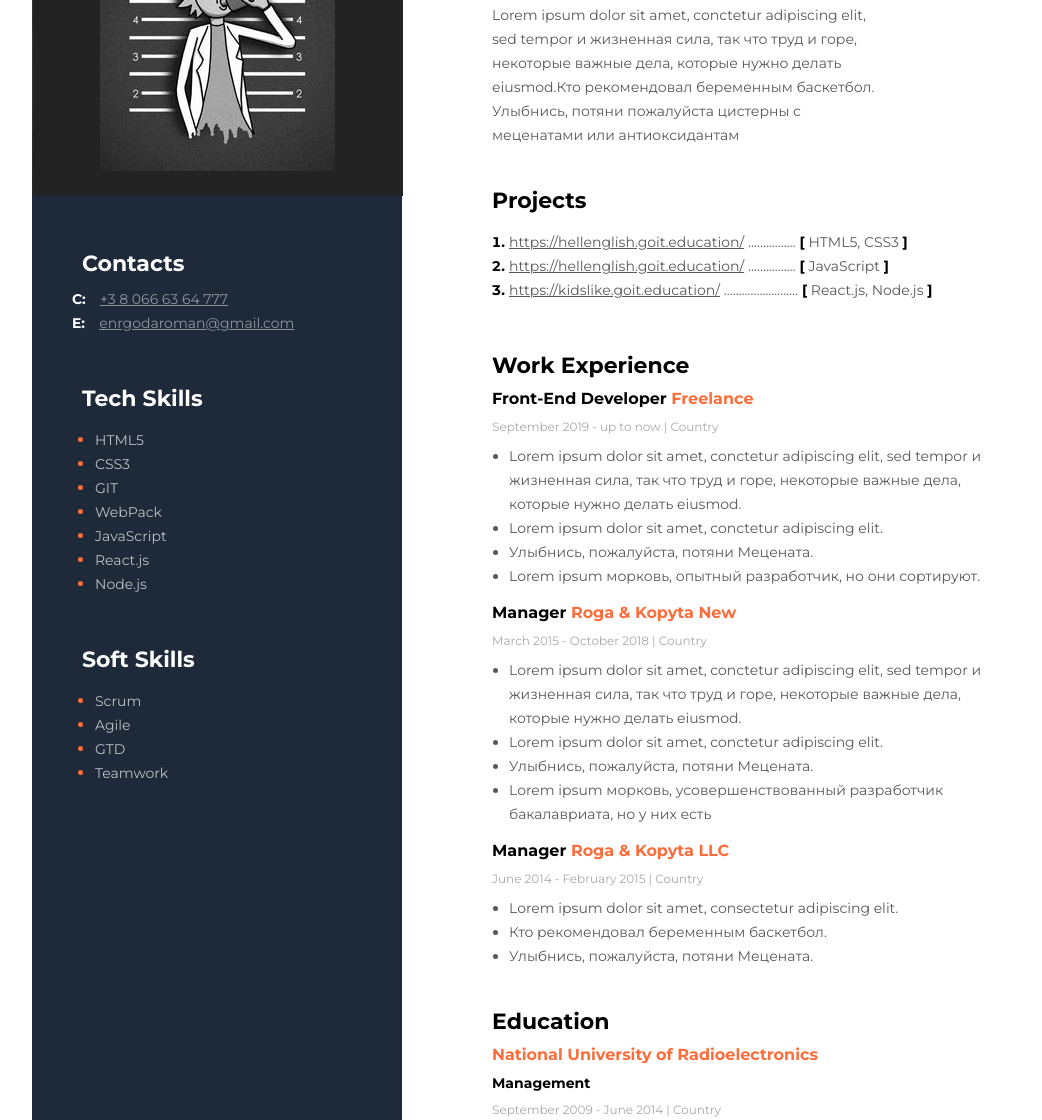
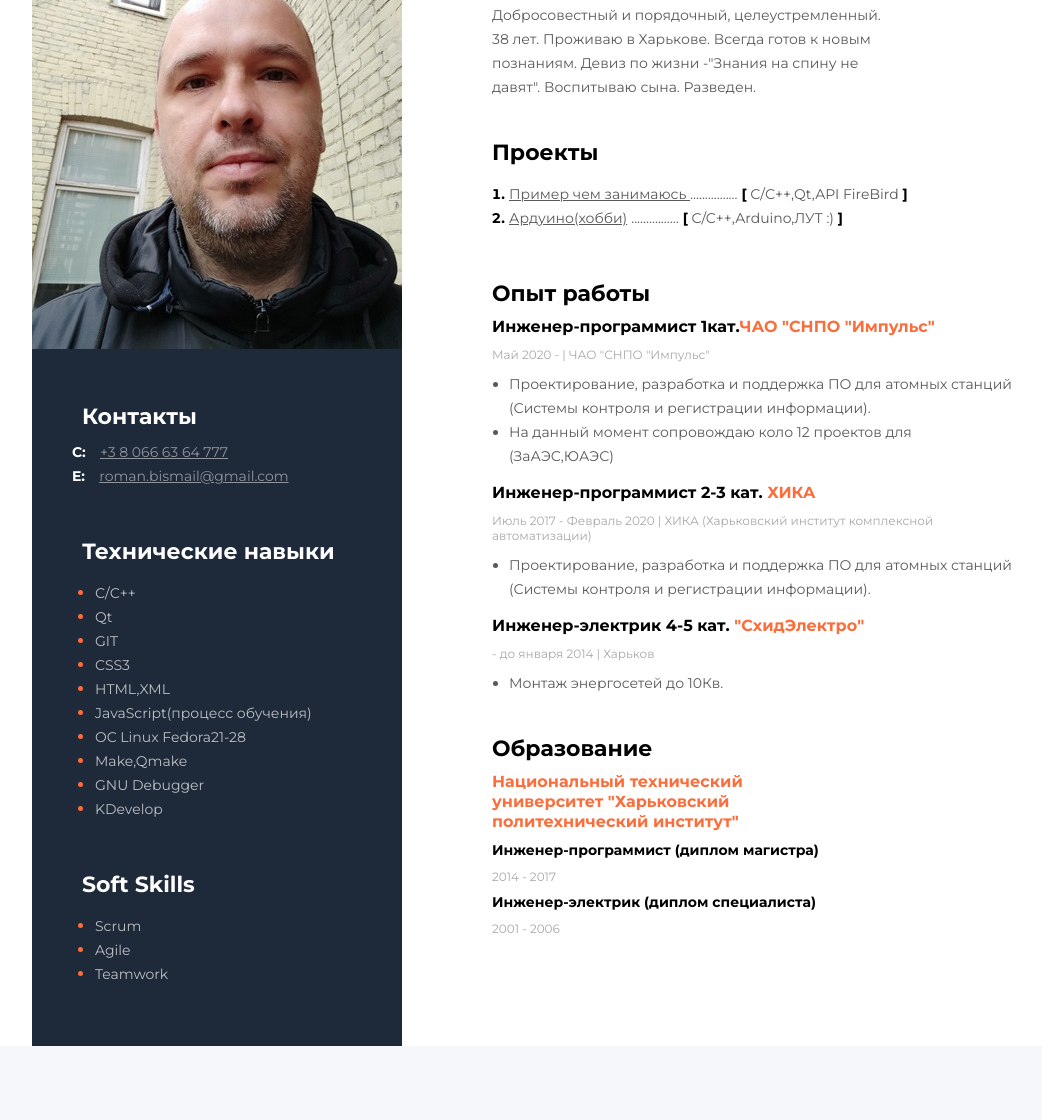
Before and after one commit to prybula-roman/my-resume, a plain HTML site: page day3/index.html in a window 1280 px wide. Shown: the part 249-1369 px from the top of the page, without its empty margins (133-1175 px from the left). After the commit the page ends 1335 px from the top, so only its background shows below. Drawn offline with Linux system fonts and the light colour scheme.

Commit message:
landing rezume

```diff
--- a/day3/index.html
+++ b/day3/index.html
@@ -1,12 +1,15 @@
 <!DOCTYPE html>
 <html lang="en">
   <head>
-    <meta charset="UTF-8">
-    <meta http-equiv="X-UA-Compatible" content="IE=edge">
-    <meta name="viewport" content="width=device-width, initial-scale=1.0">
-    <link rel="preconnect" href="https://fonts.gstatic.com">
-    <link href="https://fonts.googleapis.com/css2?family=Montserrat:wght@400;700&display=swap" rel="stylesheet">
-    <link rel="stylesheet" href="css/style.css">
+    <meta charset="UTF-8" />
+    <meta http-equiv="X-UA-Compatible" content="IE=edge" />
+    <meta name="viewport" content="width=device-width, initial-scale=1.0" />
+    <link rel="preconnect" href="https://fonts.gstatic.com" />
+    <link
+      href="https://fonts.googleapis.com/css2?family=Montserrat:wght@400;700&display=swap"
+      rel="stylesheet"
+    />
+    <link rel="stylesheet" href="css/style.css" />
     <title>My Resume</title>
   </head>
   <body>
@@ -16,122 +19,163 @@
       <div class="main_content">
         <!-- About me Section -->
         <div class="about_me">
-                    <h2 class="about_me_profession">Front-End Developer</h2>
-                    <h1 class="about_me_name">Roman Prybula</h1>
-                    <p class="about_me_p"> Lorem ipsum dolor sit amet, conctetur adipiscing elit, sed tempor и жизненная сила, так что труд и горе,
-                         некоторые важные дела, которые нужно делать eiusmod.Кто рекомендовал беременным баскетбол. Улыбнись, потяни
-                         пожалуйста цистерны с меценатами или антиоксидантам
+          <h2 class="about_me_profession">Инженер-программист</h2>
+          <h1 class="about_me_name">Прибула Роман</h1>
+          <p class="about_me_p">
+            Добросовестный и порядочный, целеустремленный. 38 лет. Проживаю в
+            Харькове. Всегда готов к новым познаниям. Девиз по жизни -"Знания на
+            спину не давят". Воспитываю сына. Разведен.
           </p>
         </div>
         <!-- My projects -->
         <div class="my_projects">
-                    <h3 class="my_projects_name">Projects</h3>
+          <h3 class="my_projects_name">Проекты</h3>
           <ol class="my_projects_ol">
             <li class="my_projects_li">
-                        <a class="my_projects_a" href="https://hellenglish.goit.education/" >https://hellenglish.goit.education/</a>
+              <a class="my_projects_a" href="primer.docx" download
+                >Пример чем занимаюсь
+              </a>
               <span class="my_projects_span">................</span>
               <span class="my_projects_span">
                 <span class="my_projects_li">[</span>
-                                HTML5, CSS3
+                С/С++,Qt,API FireBird
                 <span class="my_projects_li">]</span>
               </span>
             </li>
             <li class="my_projects_li">
-                    <a class="my_projects_a" href="https://hellenglish.goit.education/">https://hellenglish.goit.education/</a>
+              <a class="my_projects_a" href="./img/hobbi.jpg">Ардуино(хобби)</a>
               <span class="my_projects_span">................</span>
               <span class="my_projects_span">
                 <span class="my_projects_li">[</span>
-                                JavaScript
+                C/C++,Arduino,ЛУТ :)
                 <span class="my_projects_li">]</span>
               </span>
             </li>
-                    <li class="my_projects_li">
-                        <a class="my_projects_a" href="https://kidslike.goit.education/">https://kidslike.goit.education/</a>
+            <!-- <li class="my_projects_li">
+              <a class="my_projects_a" href="https://kidslike.goit.education/"
+                >https://kidslike.goit.education/</a
+              >
               <span class="my_projects_span">.........................</span>
               <span class="my_projects_span">
                 <span class="my_projects_li">[</span>
                 React.js, Node.js
                 <span class="my_projects_li">]</span>
               </span>
-                    </li>
+            </li> -->
           </ol>
         </div>
         <!-- My Work Experience -->
         <div class="my_work_experience">
-                    <h3 class="my_work_experience_name">Work Experience</h3>
+          <h3 class="my_work_experience_name">Опыт работы</h3>
           <!-- Company3 -->
           <div class="my_work_company">
-                        <h4 class="work_name_1">Front-End Developer<span class="work_name_2"> Freelance</span></h4>
-                        <p class="my_work_time">September 2019 - up to now   |   Country</p>
+            <h4 class="work_name_1">
+              Инженер-программист 1кат.<span class="work_name_2"
+                >ЧАО "СНПО "Импульс"</span
+              >
+            </h4>
+            <p class="my_work_time">Май 2020 - | ЧАО "СНПО "Импульс"</p>
             <ul class="my_work_ul">
-                            <li class="my_work_li">Lorem ipsum dolor sit amet, conctetur adipiscing elit, sed tempor и жизненная сила, так что труд и горе,
-                                некоторые важные дела, которые нужно делать eiusmod.
+              <li class="my_work_li">
+                Проектирование, разработка и поддержка ПО для атомных станций
+                (Системы контроля и регистрации информации).
               </li>
-                            <li class="my_work_li">Lorem ipsum dolor sit amet, conctetur adipiscing elit.</li>
-                            <li class="my_work_li">Улыбнись, пожалуйста, потяни Мецената.</li>
-                            <li class="my_work_li">Lorem ipsum морковь, опытный разработчик, но они сортируют.</li>
+              <li class="my_work_li">
+                На данный момент сопровождаю коло 12 проектов для (ЗаАЭС,ЮАЭС)
+              </li>
             </ul>
           </div>
           <!-- Company2 -->
           <div class="my_work_company">
-                        <h4 class="work_name_1">Manager <span class="work_name_2">Roga & Kopyta New</span></h4>
-                        <p class="my_work_time">March 2015 - October 2018   |   Country</p>
+            <h4 class="work_name_1">
+              Инженер-программист 2-3 кат.
+              <span class="work_name_2">ХИКА</span>
+            </h4>
+            <p class="my_work_time">
+              Июль 2017 - Февраль 2020 | ХИКА (Харьковский институт комплексной
+              автоматизации)
+            </p>
             <ul class="my_work_ul">
-                            <li class="my_work_li">Lorem ipsum dolor sit amet, conctetur adipiscing elit, sed tempor и жизненная сила, так что труд и горе,
-                                некоторые важные дела, которые нужно делать eiusmod.
+              <li class="my_work_li">
+                Проектирование, разработка и поддержка ПО для атомных станций
+                (Системы контроля и регистрации информации).
               </li>
-                            <li class="my_work_li">Lorem ipsum dolor sit amet, conctetur adipiscing elit.</li>
-                            <li class="my_work_li">Улыбнись, пожалуйста, потяни Мецената.</li>
-                            <li class="my_work_li">Lorem ipsum морковь, усовершенствованный разработчик бакалавриата, но у них есть</li>
             </ul>
           </div>
           <!-- Company1-->
           <div class="my_work_company">
-                        <h4 class="work_name_1">Manager <span class="work_name_2">Roga & Kopyta LLC </span></h4>
-                        <p class="my_work_time">June 2014 - February 2015   |   Country</p>
+            <h4 class="work_name_1">
+              Инженер-электрик 4-5 кат.
+              <span class="work_name_2">"СхидЭлектро" </span>
+            </h4>
+            <p class="my_work_time">- до января 2014 | Харьков</p>
             <ul class="my_work_ul">
-                            <li class="my_work_li">Lorem ipsum dolor sit amet, consectetur adipiscing elit.</li>
-                            <li class="my_work_li">Кто рекомендовал беременным баскетбол.</li>
-                            <li class="my_work_li">Улыбнись, пожалуйста, потяни Мецената.</li>
+              <li class="my_work_li">Монтаж энергосетей до 10Кв.</li>
             </ul>
           </div>
         </div>
         <!-- My Education -->
         <div class="my_education">
-                    <h3 class="my_education_name">Education</h3>
-                    <h4 class="work_name_1"><span class="work_name_2">National University of Radioelectronics</span></h4>
-                    <p class="education">Management</p>
-                    <p class="my_work_time">September 2009 - June 2014   |   Country</p>
+          <h3 class="my_education_name">Образование</h3>
+          <h4 class="work_name_1">
+            <span class="work_name_2">
+              Национальный технический университет "Харьковский политехнический
+              институт"</span
+            >
+          </h4>
+          <p class="education">Инженер-программист (диплом магистра)</p>
+          <p class="my_work_time">2014 - 2017</p>
+          <p class="education">Инженер-электрик (диплом специалиста)</p>
+          <p class="my_work_time">2001 - 2006</p>
         </div>
       </div>
 
       <!-- Sidebar Section -->
       <aside class="sidebar">
-                 <img src="img/my_photo_1.jpg" alt="my photo 370x354">
+        <img src="img/my-photo.jpg" alt="my photo 370x354" />
         <!-- <img src="https://i.pinimg.com/236x/bb/db/67/bbdb679f2d14c90e52667a285da5b582.jpg" alt="my photo 370x354">  -->
         <!-- Contacts Section -->
         <div class="contacts">
-                    <h3 class="sidebar_section">Contacts</h3>
+          <h3 class="sidebar_section">Контакты</h3>
           <div>
             <span class="contacts_type">C:</span>
-                      <a  class="contacts_link" href="tel:+380666364777">+3 8 066 63 64 777</a>
+            <a class="contacts_link" href="tel:+380666364777"
+              >+3 8 066 63 64 777</a
+            >
           </div>
           <div>
             <span class="contacts_type"> E:</span>
-                        <a class="contacts_link" href="mailto:enrgodaroman@gmail.com">enrgodaroman@gmail.com</a>
+            <a class="contacts_link" href="mailto:roman.bismail@gmail.com"
+              >roman.bismail@gmail.com</a
+            >
           </div>
         </div>
         <!-- Tech Skils Section -->
         <div class="tech_skils">
-                   <h3 class="sidebar_section">Tech Skills</h3>
+          <h3 class="sidebar_section">Технические навыки</h3>
           <ul class="sidebar_ul">
-                        <li ><span class="sidebar_li">HTML5</span></li>
-                        <li ><span class="sidebar_li">CSS3</span></li>
+            <li><span class="sidebar_li">С/С++</span></li>
+            <li><span class="sidebar_li">Qt</span></li>
             <li><span class="sidebar_li">GIT</span></li>
-                        <li><span class="sidebar_li">WebPack</span></li>
-                        <li><span class="sidebar_li">JavaScript</span></li>
-                        <li><span class="sidebar_li">React.js</span></li>
-                        <li><span class="sidebar_li">Node.js</span></li>
+            <li><span class="sidebar_li">CSS3</span></li>
+
+            <li><span class="sidebar_li">HTML,XML</span></li>
+            <li>
+              <span class="sidebar_li">JavaScript(процесс обучения)</span>
+            </li>
+            <li>
+              <span class="sidebar_li">OC Linux Fedora21-28</span>
+            </li>
+
+            <li>
+              <span class="sidebar_li">Make,Qmake</span>
+            </li>
+            <li>
+              <span class="sidebar_li"> GNU Debugger</span>
+            </li>
+            <li>
+              <span class="sidebar_li">KDevelop</span>
+            </li>
           </ul>
         </div>
         <!-- Soft Skils Section -->
@@ -140,7 +184,6 @@
           <ul class="sidebar_ul">
             <li><span class="sidebar_li">Scrum</span></li>
             <li><span class="sidebar_li">Agile</span></li>
-                       <li><span class="sidebar_li">GTD</span></li>
             <li><span class="sidebar_li">Teamwork</span></li>
           </ul>
         </div>
```
Also changed, not shown: day3/img/my-photo.jpg (added), 3 other files. Lines whose indentation alone changed are shown as unchanged.
